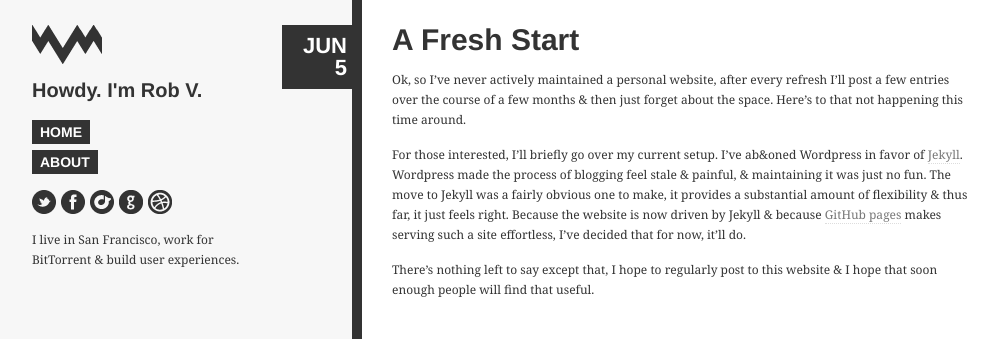
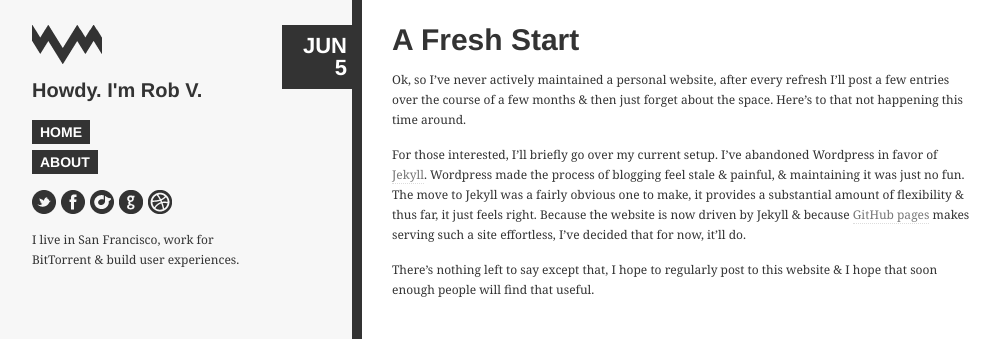
Before and after one commit to robv/robv.github.com-OLD, a Jekyll site: the page built from _posts/2011-06-05-a-fresh-start.md, in a window 1280 px wide. Shown: the top 339 px of the page, without its empty margins (138-1138 px from the left). Built offline with Jekyll 4.4.1, drawn with Linux system fonts in a browser that asks for light colours; nearby versions of some CDN libraries; Markdown is read by kramdown in place of the engine named in the settings.

Commit message:
Fix type in first post and adding favicon.

```diff
--- a/_posts/2011-06-05-a-fresh-start.md
+++ b/_posts/2011-06-05-a-fresh-start.md
@@ -6,6 +6,6 @@ excerpt:
 ---
 Ok, so I've never actively maintained a personal website, after every refresh I'll post a few entries over the course of a few months &amp; then just forget about the space. Here's to that not happening this time around.
 
-For those interested, I'll briefly go over my current setup. I've ab&amp;oned Wordpress in favor of [Jekyll](http://jekyllrb.com/). Wordpress made the process of blogging feel stale &amp; painful, &amp; maintaining it was just no fun. The move to Jekyll was a fairly obvious one to make, it provides a substantial amount of flexibility &amp; thus far, it just feels right. Because the website is now driven by Jekyll &amp; because [GitHub pages](http://pages.github.com/) makes serving such a site effortless, I've decided that for now, it'll do.
+For those interested, I'll briefly go over my current setup. I've abandoned Wordpress in favor of [Jekyll](http://jekyllrb.com/). Wordpress made the process of blogging feel stale &amp; painful, &amp; maintaining it was just no fun. The move to Jekyll was a fairly obvious one to make, it provides a substantial amount of flexibility &amp; thus far, it just feels right. Because the website is now driven by Jekyll &amp; because [GitHub pages](http://pages.github.com/) makes serving such a site effortless, I've decided that for now, it'll do.
 
 There's nothing left to say except that, I hope to regularly post to this website &amp; I hope that soon enough people will find that useful.
```
Also changed, not shown: favicon.ico (added).
